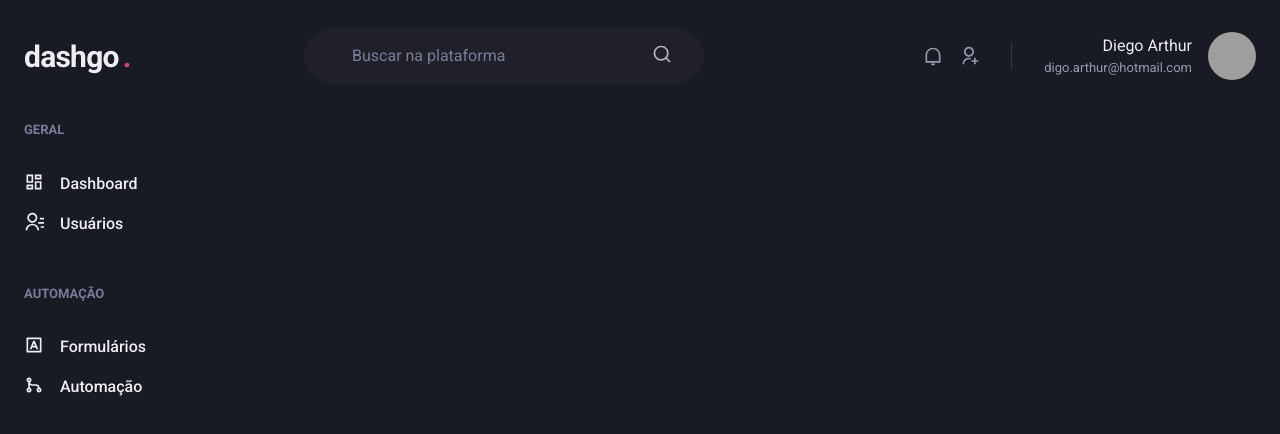
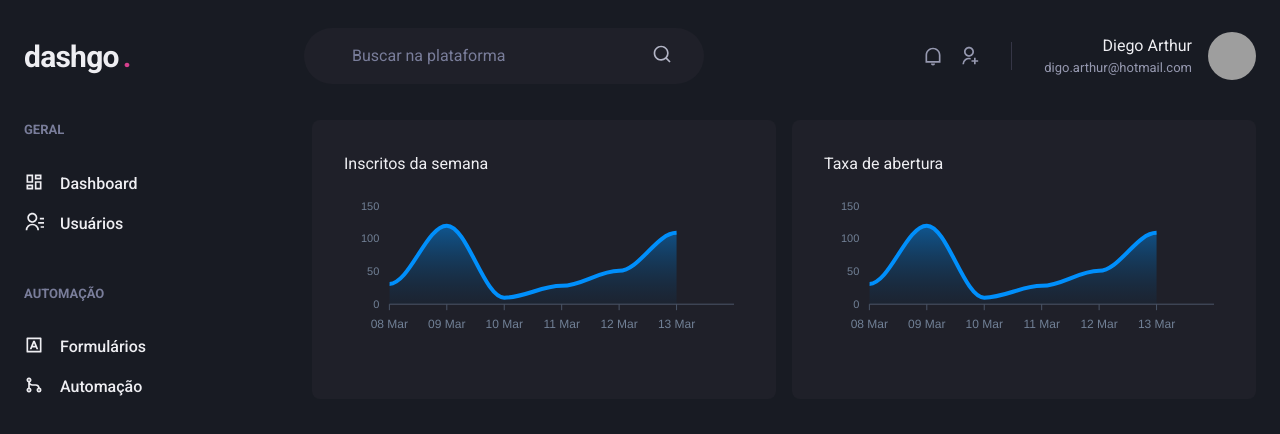
Before and after one commit to DIGOARTHUR/Dashgo, a Next.js app: page /dashboard in a window 1280 px wide. Shown: the top 434 px of the page. Built offline with nearby package versions, Linux system fonts and the light colour scheme; grey boxes are pictures that could not be loaded.

Commit message:
Dashboard Page: add graphics (apexcharts)

```diff
--- a/package.json
+++ b/package.json
@@ -13,9 +13,11 @@
     "@chakra-ui/react": "^2.2.4",
     "@emotion/react": "^11.9.3",
     "@emotion/styled": "^11.9.3",
+    "apexcharts": "^3.35.4",
     "framer-motion": "^6.5.1",
     "next": "12.2.3",
     "react": "18.2.0",
+    "react-apexcharts": "^1.4.0",
     "react-dom": "18.2.0",
     "react-icons": "^4.4.0"
   },
--- a/src/pages/dashboard.tsx
+++ b/src/pages/dashboard.tsx
@@ -1,13 +1,83 @@
-import { Header} from "../components/Form/Header";
-import {Flex} from "@chakra-ui/react"
+import { Header } from "../components/Form/Header";
+import { Flex, SimpleGrid, Box, Text, theme } from "@chakra-ui/react"
+import dynamic from 'next/dynamic';
 import { Sidebar } from "../components/Form/Sidebar";
+
+
+const Chart = dynamic(() => import('react-apexcharts'), { ssr: false },)
+const options = {
+    chart: {
+        toolbar: {
+            show: false,
+        },
+        zoom: {
+            enable: false,
+        },
+        foreColor: theme.colors.gray[500],
+    },
+    grid: {
+        show: false,
+    },
+    dataLabels: {
+        enabled: false,
+    },
+    tooltip: {
+        enabled: false,
+    },
+    xaxis: {
+        type: 'datetime',
+        axisBorder: {
+            color: theme.colors.gray[600]
+        },
+        axisTicks: {
+            color: theme.colors.gray[600]
+        },
+        categories: [
+            '2021-03-08T00:00:00.000Z',
+            '2021-03-09T00:00:00.000Z',
+            '2021-03-10T00:00:00.000Z',
+            '2021-03-11T00:00:00.000Z',
+            '2021-03-12T00:00:00.000Z',
+            '2021-03-13T00:00:00.000Z',
+            '2021-03-14T00:00:00.000Z',
+        ]
+    },
+    fill:{
+        opacity:0.3,
+        type:'gradient',
+        gradient:{
+            shade:'dark',
+            opacityFrom:0.7,
+            opacityTo:0.3
+        }
+    },
+};
+
+const series = [
+    {
+        name: "series1", data: [31, 120, 10, 28, 51, 109]
+    }
+];
+
 export default function Dashboard() {
     return (
         <Flex direction="column" h="100vh">
             <Header />
 
             <Flex width="100%" my="6" maxWidth={1480} mx="auto" px="6">
-            <Sidebar/>
+                <Sidebar />
+
+                <SimpleGrid flex="1" gap="4" minChildWidth="320px" align="flex-start">
+                    <Box pb="4" p="8" bg="gray.800" borderRadius={8}>
+                        <Text>Inscritos da semana</Text>
+                        <Chart options={options} series={series} type="area" height={160} />
+                    </Box>
+
+                    <Box p="8" bg="gray.800" borderRadius={8}>
+                        <Text>Taxa de abertura</Text>
+                        <Chart options={options} series={series} type="area" height={160} />
+                    </Box>
+                </SimpleGrid>
             </Flex>
         </Flex>
 
```
Also changed, not shown: 1 other file (tests, documents, lock files or other folders).
